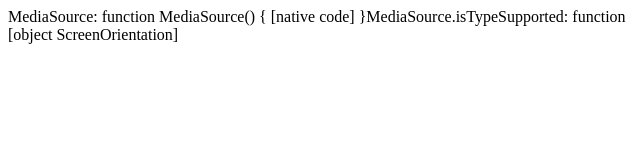
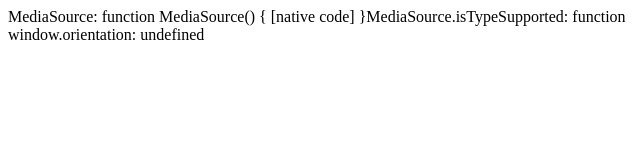
Before and after one commit to vvideo/isTypeSupported, a plain HTML site: page index.html in a window 1280 px wide. Shown: the full height of the page, 0-640 px from the left. Drawn offline with Linux system fonts and the light colour scheme.

Commit message:
Update index.html

```diff
--- a/index.html
+++ b/index.html
@@ -11,7 +11,7 @@ text += 'MediaSource: ' + window.MediaSource;
 text += window.MediaSource ? ('MediaSource.isTypeSupported: ' + typeof window.MediaSource.isTypeSupported) : '';
 
 document.querySelector('#output').innerHTML = text;
-document.querySelector('#output-orientation').innerHTML = window.screen.orientation;
+document.querySelector('#output-orientation').innerHTML = 'window.orientation: ' + window.orientation;
 
 </script>
 
```
